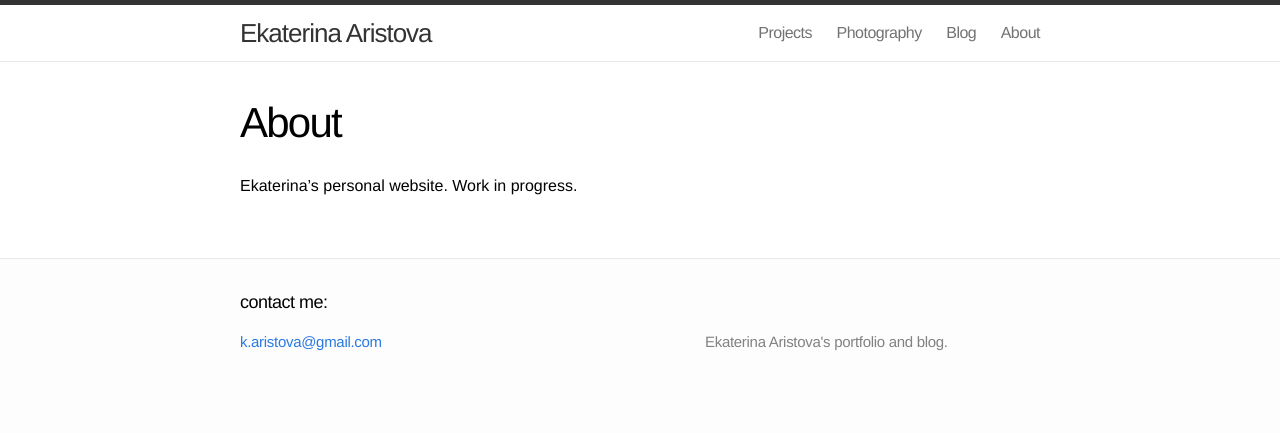
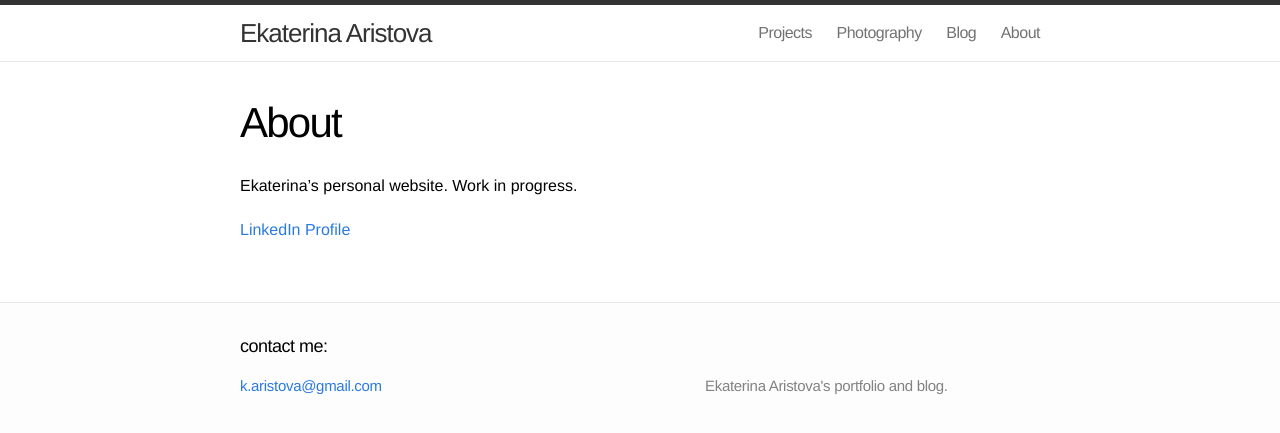
Before and after one commit to katerinkus/katerinkus.github.io, a Jekyll site: the page built from about.md, in a window 1280 px wide. Shown: the top 433 px of the page. Built offline with Jekyll 4.4.1, drawn with Linux system fonts in a browser that asks for light colours.

Commit message:
Linkedin profile

```diff
--- a/about.md
+++ b/about.md
@@ -5,3 +5,5 @@ permalink: /about/
 ---
 
 Ekaterina's personal website. Work in progress.
+
+[LinkedIn Profile](http://www.linkedin.com/in/earistova)
```
